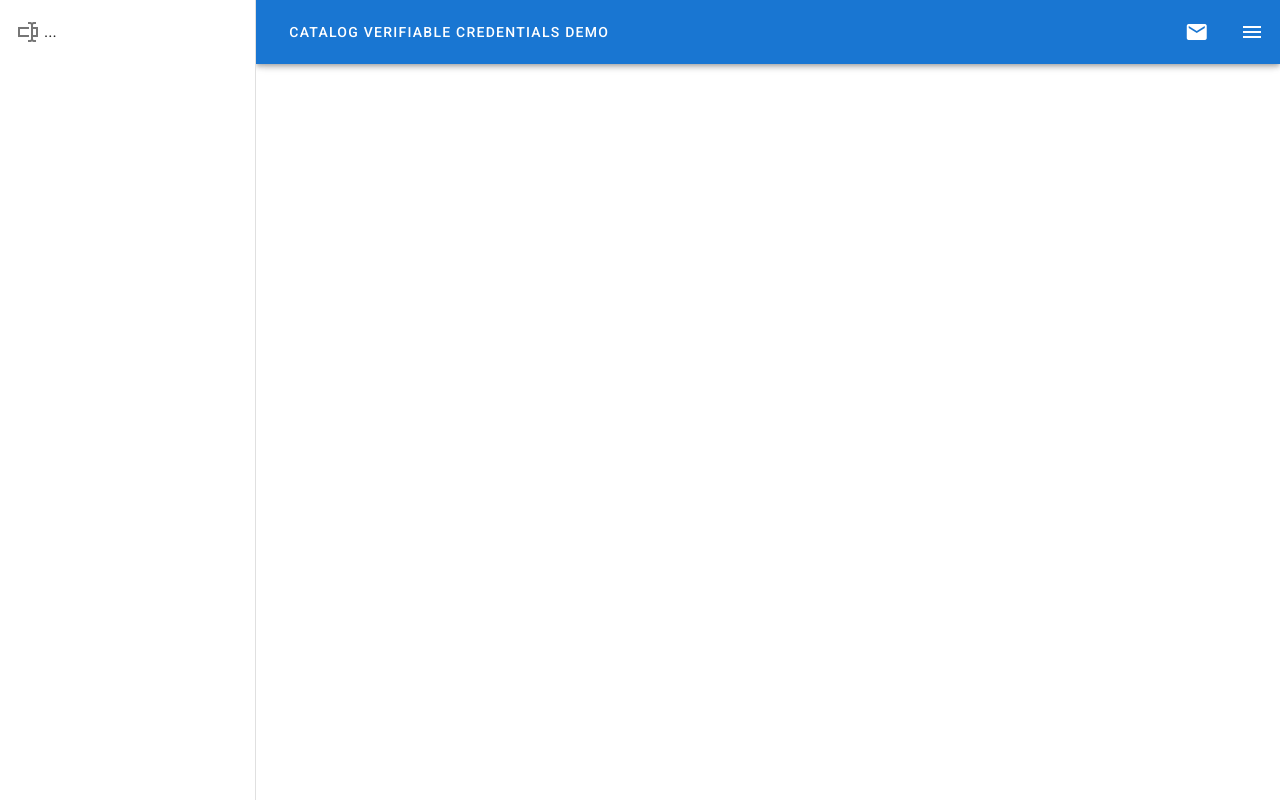
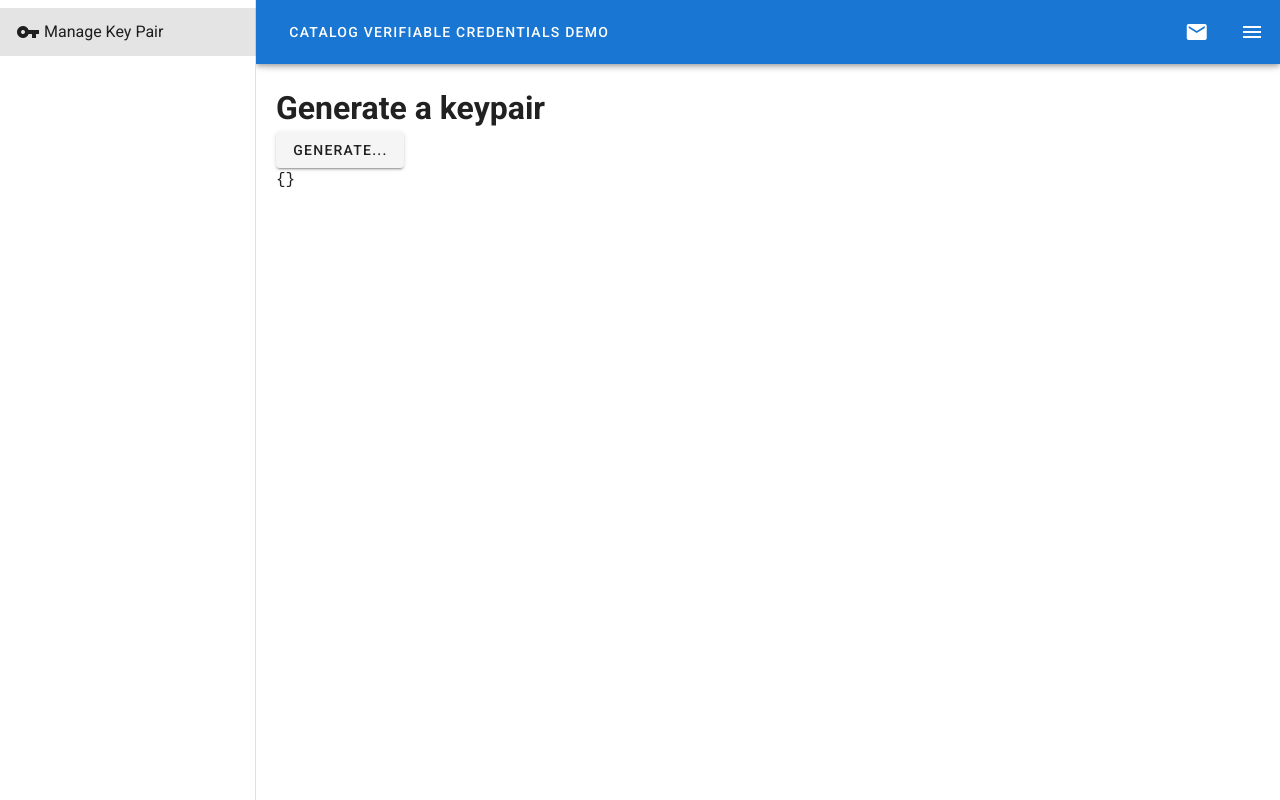
Before and after one commit to boschresearch/gx-ssi-demonstrator, a Nuxt app: page /keys in a window 1280 px wide. Built offline with nearby package versions, Linux system fonts and the light colour scheme.

Commit message:
/keys page to generate a keypair in the browser

```diff
--- a/layouts/default.vue
+++ b/layouts/default.vue
@@ -24,9 +24,9 @@
 
       <v-navigation-drawer v-model="drawer" app>
           <v-list>
-                <v-list-item link to="/">
-                    <v-icon>mdi-form-textbox</v-icon><p>&nbsp;</p>
-                    <v-list-item-title>...</v-list-item-title>
+                <v-list-item link to="/keys">
+                    <v-icon>mdi-key</v-icon><p>&nbsp;</p>
+                    <v-list-item-title>Manage Key Pair</v-list-item-title>
                 </v-list-item>
           </v-list>
       </v-navigation-drawer>
--- a/package.json
+++ b/package.json
@@ -11,13 +11,15 @@
     "lint": "npm run lint:js"
   },
   "dependencies": {
+    "@digitalbazaar/ed25519-signature-2018": "^2.0.1",
     "@nuxtjs/axios": "^5.13.1",
     "axios": "^0.21.1",
     "body-parser": "^1.19.0",
     "core-js": "^3.9.1",
     "express": "^4.17.1",
     "express-session": "^1.17.1",
-    "nuxt": "^2.15.3"
+    "nuxt": "^2.15.3",
+    "vc-js": "^0.6.4"
   },
   "devDependencies": {
     "@nuxtjs/eslint-config": "^6.0.0",
--- /dev/null
+++ b/pages/keys.vue
@@ -0,0 +1,29 @@
+<template>
+  <div>
+    <h1>Generate a keypair</h1>
+    <v-btn @click="generateKey()">Generate...</v-btn>
+    <pre>{{keypair}}</pre>
+  </div>
+</template>
+
+<script>
+import { Ed25519VerificationKey2018 } from '@digitalbazaar/ed25519-verification-key-2018'
+
+export default {
+  data () {
+    return {
+      keypair: {}
+    }
+  },
+  methods: {
+    async generateKey () {
+      const keypair = await Ed25519VerificationKey2018.generate()
+      this.keypair = keypair
+    }
+  }
+}
+</script>
+
+<style>
+
+</style>
```
Also changed, not shown: 1 other file (tests, documents, lock files or other folders).
